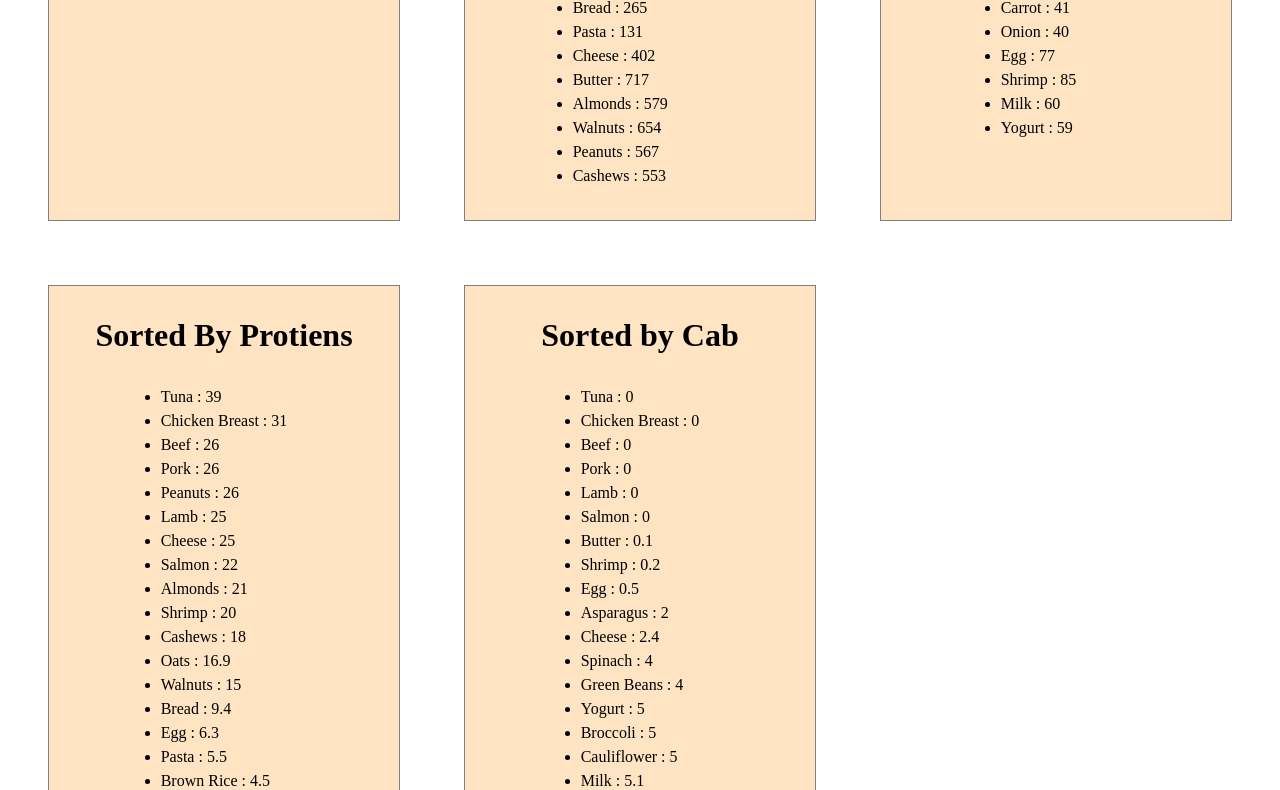
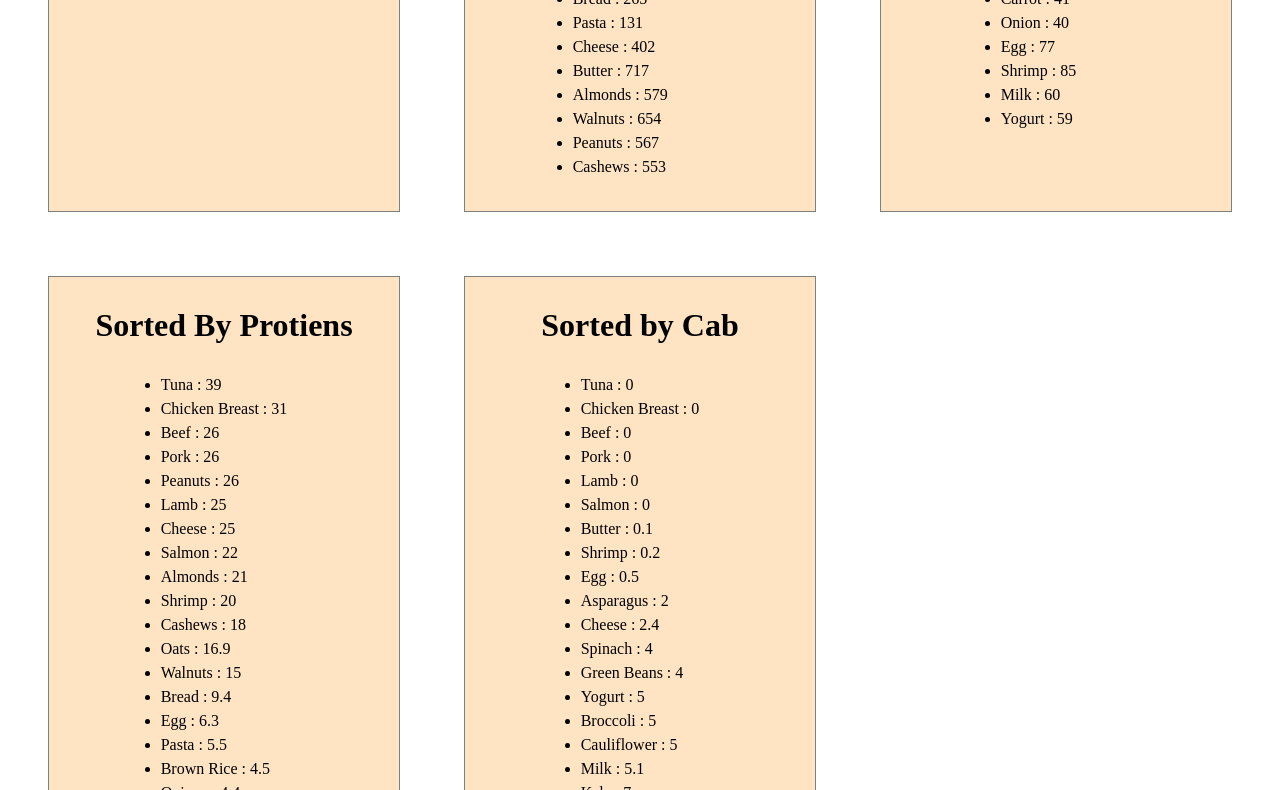
Before and after one commit to muttubk/MERN_Project3-List_Items, a plain HTML site: page index.html in a window 1280 px wide. Shown: the part 2010-2800 px from the top of the page. Drawn offline with Linux system fonts and the light colour scheme.

Commit message:
set line height of h1

```diff
--- a/styles.css
+++ b/styles.css
@@ -20,6 +20,11 @@ body{
 .mainContainer ul{
     padding: 0;
 }
+.mainContainer h1{
+    line-height: 2rem;
+    padding: 1rem;
+    margin: 0;
+}
 
 @media only screen and (max-width: 426px){
     .mainContainer{
```
